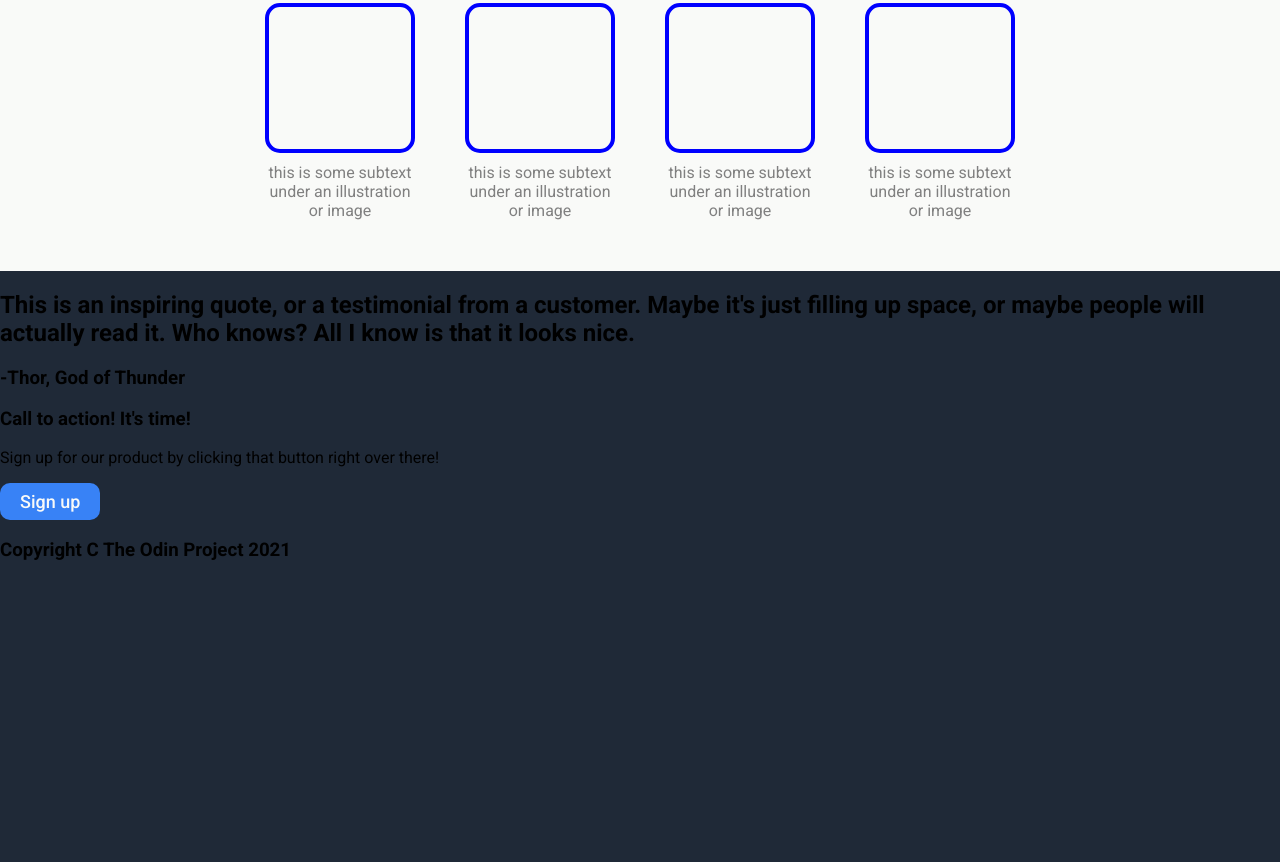
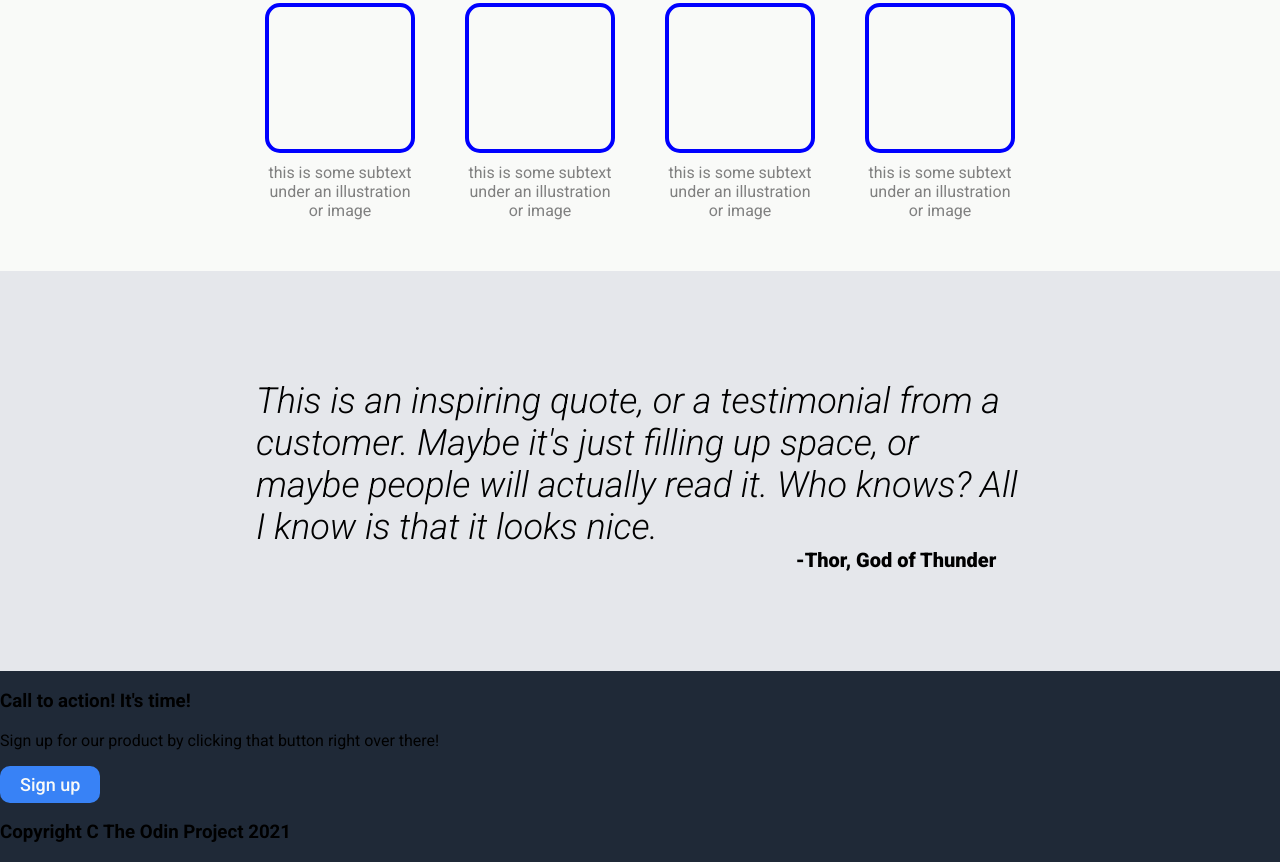
Before and after one commit to a-2280/landing-page, a plain HTML site: page index.html in a window 1280 px wide. Shown: the part 933-1795 px from the top of the page. Before the commit the page ends 1513 px from the top, so only its background shows below. Drawn offline with Linux system fonts and the light colour scheme.

Commit message:
Add CSS to the quote section of the webpage

```diff
--- a/style.css
+++ b/style.css
@@ -127,3 +127,30 @@ button {
     border: solid blue 4px;
     border-radius: 15px;
 }
+
+.content-three {
+    display: flex;
+    flex-direction: column;
+    justify-content: center;
+    align-items: center;
+    height: 50vh;
+    width: auto;
+    background-color: #E5E7EB;
+}
+
+.content-three h2 {
+    max-width: 60vw;
+    font-size: 36px;
+    font-weight: 300;
+    font-style: italic;
+    padding-bottom: 0;
+    margin-bottom: 0;
+}
+
+.content-three h3 {
+    max-width: 60vw;
+    font-size: 20px;
+    font-weight: 800;
+    padding: 0 0 0 40vw;
+    margin-top: 0;
+}
```
